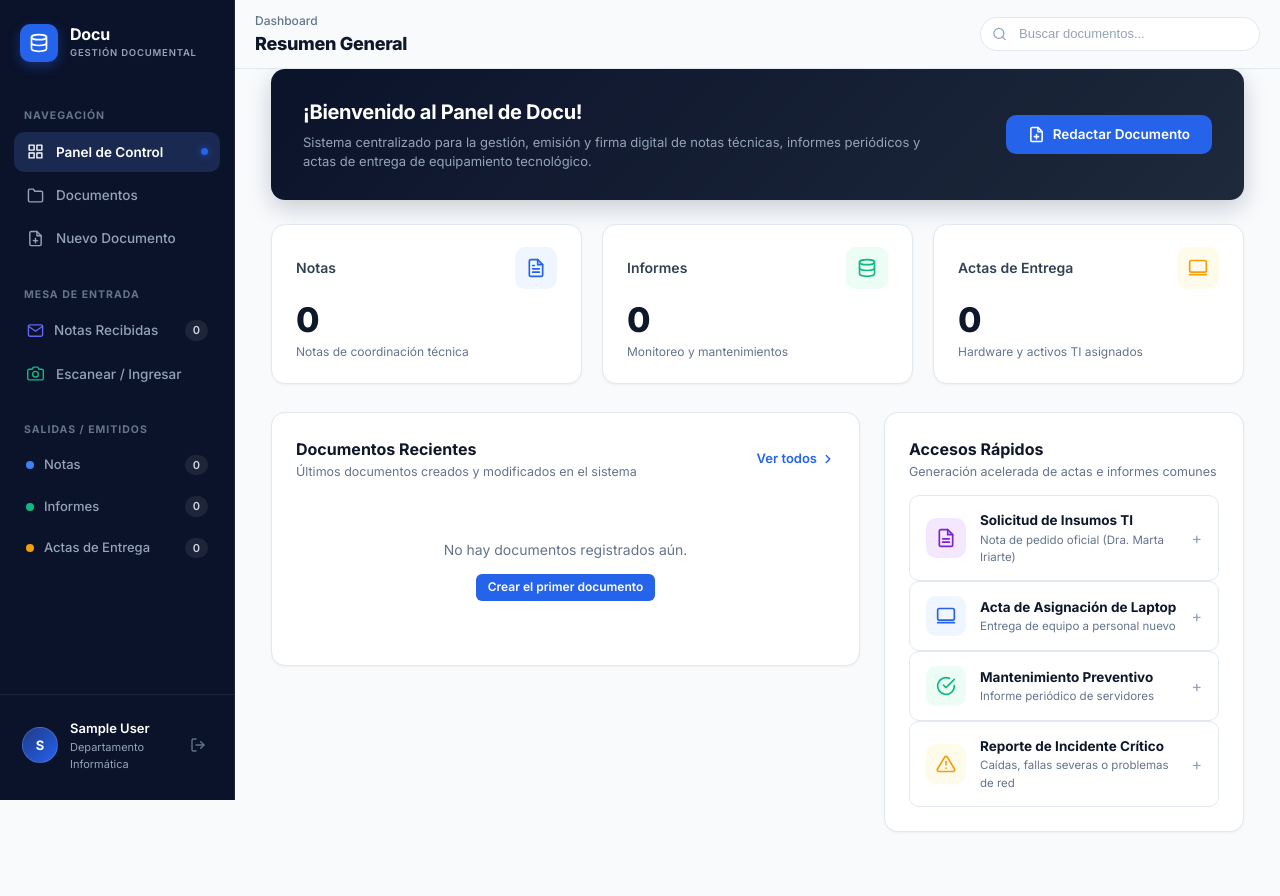
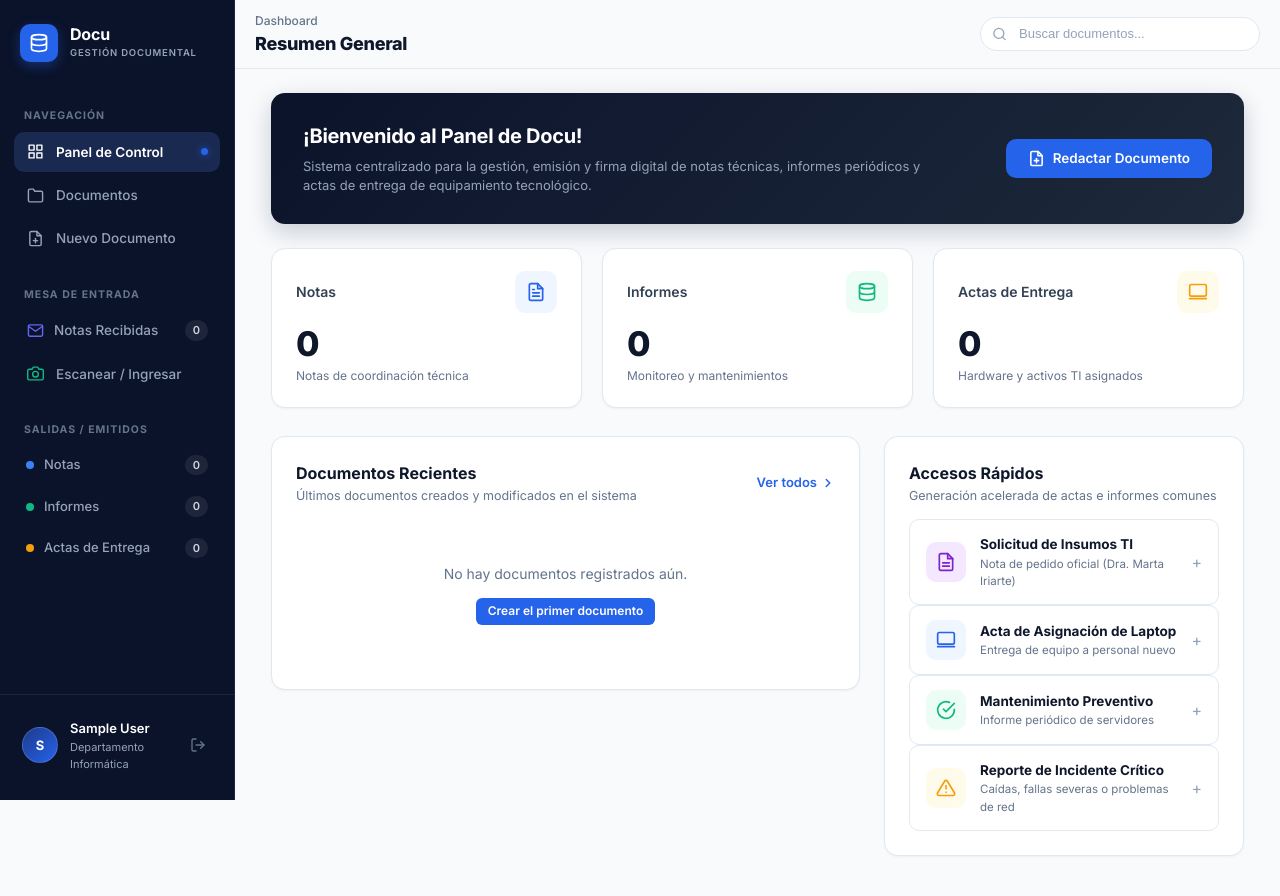
Before and after one commit to orquera10/proyecto_docu, a Django app: page / in a window 1280 px wide. Before the commit the page ends 832 px from the top, so only its background shows below. Run offline with Django 5.2, Linux system fonts and the light colour scheme; the visitor is signed in with stand-in values (Sample User, id 1); data comes from the database, SQL or seed files in the repository; data that the repository does not hold is empty; parts of the project's set-up code (start-up, migrations or seed data) failed here and were passed over.

Commit message:
Corregir espaciado superior entre navbar y contenido principal en todas las categorias

```diff
--- a/static/css/main.css
+++ b/static/css/main.css
@@ -496,7 +496,7 @@ a {
 
 /* Cuerpo de la Página */
 .page-container {
-  padding: 0 36px 40px;
+  padding: 24px 36px 40px;
   flex: 1;
 }
 
@@ -2525,7 +2525,7 @@ body.sysdoc-login-body {
   }
 
   .page-container {
-    padding: 14px 16px 36px;
+    padding: 18px 16px 36px;
     width: 100%;
     box-sizing: border-box;
   }
```
